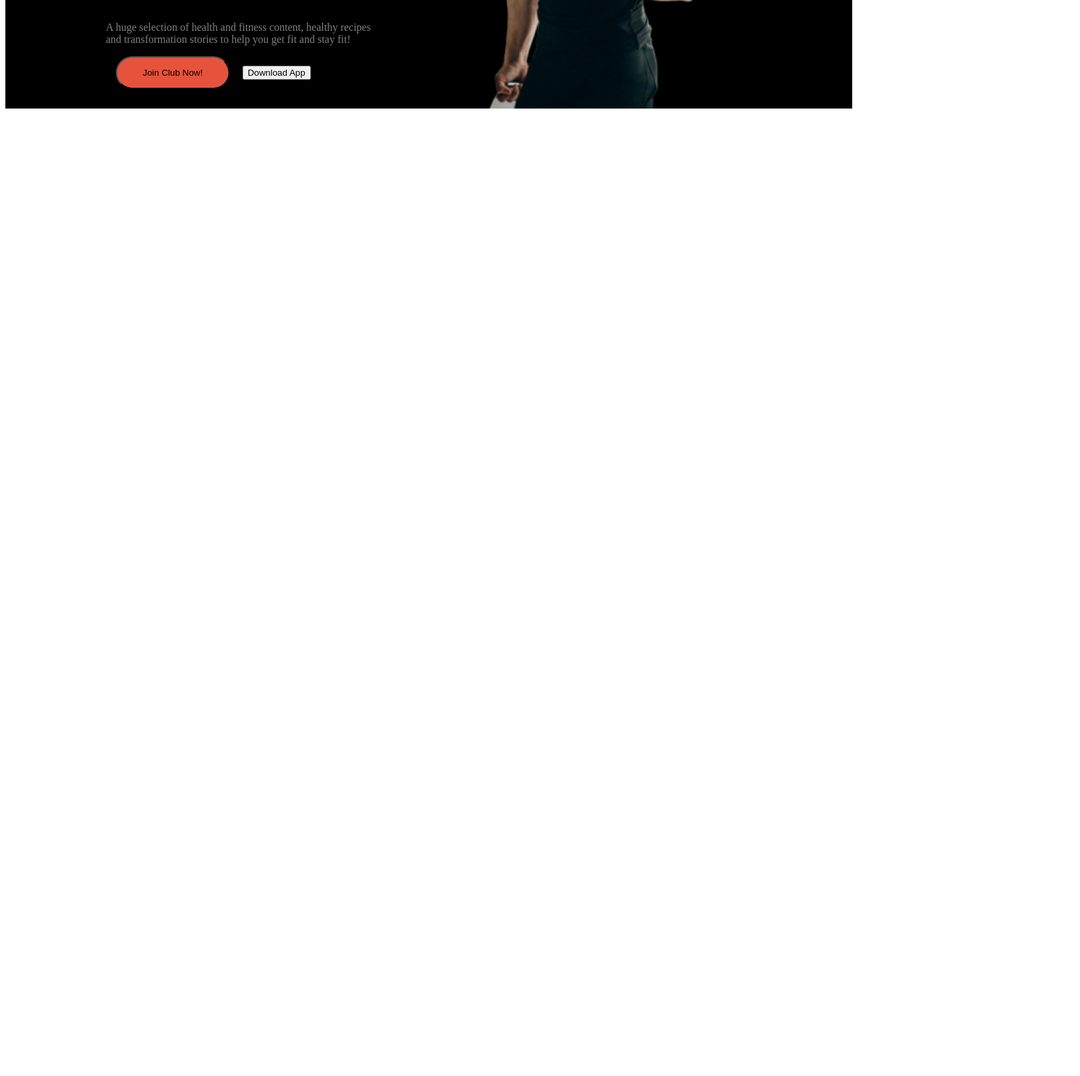
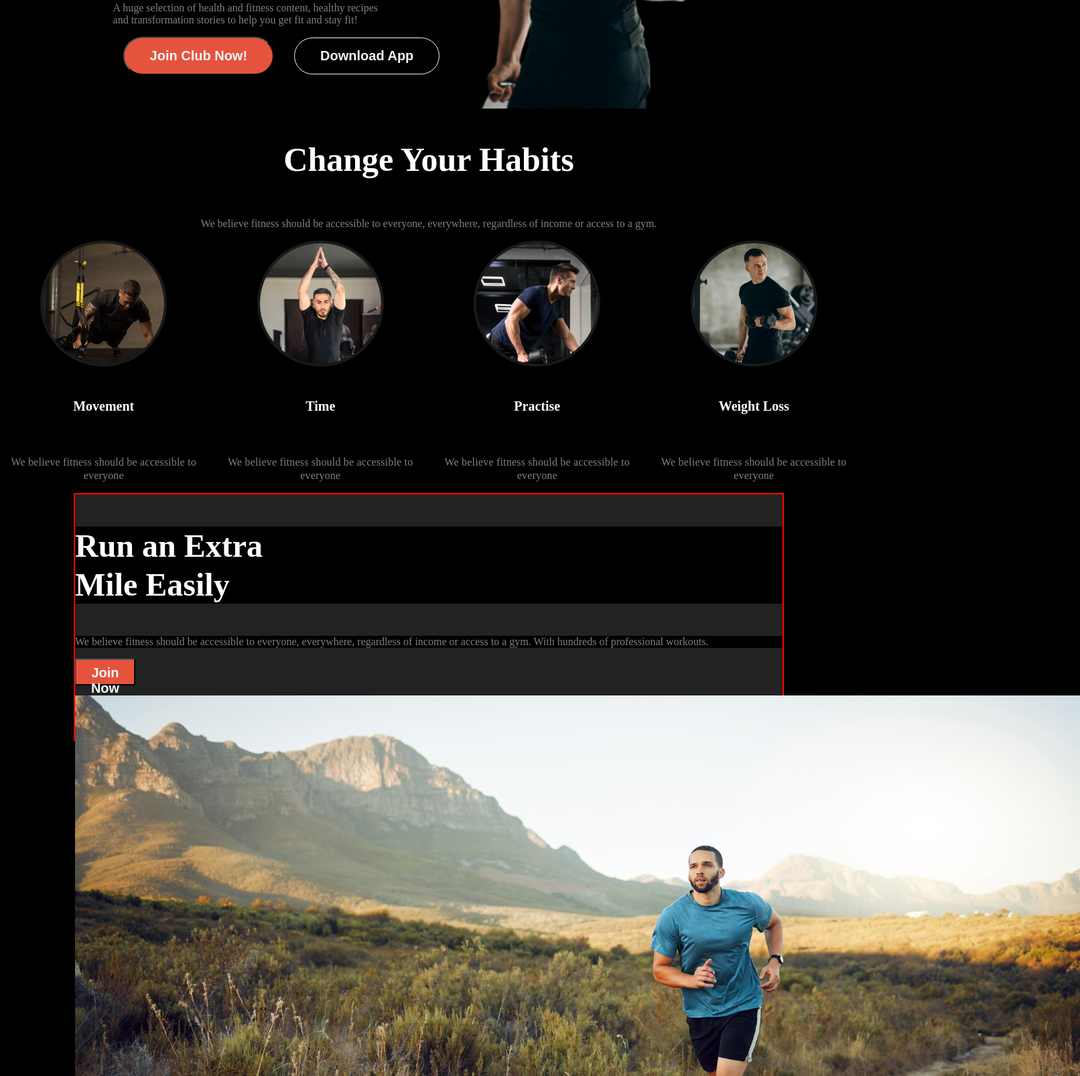
Before and after one commit to PG-sarothi89/assignment-2, a plain HTML site: page index.html in a window 1280 px wide. Shown: the part 534-2140 px from the top of the page at 67% size, 1612 px wide, since content can reach past the window. Before the commit the page ends 800 px from the top, so only its background shows below. Drawn offline with Linux system fonts and the light colour scheme.

Commit message:
4th commit

```diff
--- a/index.html
+++ b/index.html
@@ -22,12 +22,14 @@
             <div class="heading-body">
                 <h2 class="heading-body-text">Get Body in <br> Shape & Stay <br> Healthy</h2>
                 <p class="text-primary">A huge selection of health and fitness content, healthy recipes <br> and transformation stories to help you get fit and stay fit!</p>
-                <div class="heaing-btn">
-                    <button class="btn-1"> Join Club Now!</button>
-                    <button class="btn-2"> Download App</button>
-                </div>
+                  <div class="heaing-btn display">
+                    <button class="btn-1 btn-text"> Join Club Now!</button>
+                    <button class="btn-2 btn-text"> Download App</button>
+                  </div>
             </div>
-            <img src="./Resources/images/Images 2.png" alt="" class="heading-image">
+            <div class="header-image">
+                  <img src="./Resources/images/Images 2.png" alt="" class="heading-image">
+            </div>
         </div>
 
 
@@ -35,7 +37,50 @@
 
 
     </header>
-    <main></main>
+    <main>
+        <section class="Habit-change bg-primary">
+            <div class="habit-head display">
+                <h2 class="habit-text">Change Your Habits</h2>
+                <p class="text-primary">We believe fitness should be accessible to everyone, everywhere, regardless of income or access to a gym.</p>
+            </div>
+          <div class="card display">
+            <div class="card-content">
+                <img src="./Resources/images/image 3.png" alt="" class="card-image">
+                <h6 class="card-heading">Movement</h6>
+                <p class="card-text">We believe fitness should be accessible to everyone</p>
+            </div>
+            <div class="card-content ">
+                <img src="./Resources/images/image 2.png" alt="" class="card-image">
+                <h6 class="card-heading">Time</h6>
+                <p class="card-text">We believe fitness should be accessible to everyone</p>
+            </div>
+            <div class="card-content">
+                <img src="./Resources/images/image 4.png" alt="" class="card-image">
+                <h6 class="card-heading">Practise</h6>
+                <p class="card-text">We believe fitness should be accessible to everyone</p>
+            </div>
+            <div class="card-content">
+                <img src="./Resources/images/image 5.png" alt="" class="card-image">
+                <h6 class="card-heading">Weight Loss</h6>
+                <p class="card-text">We believe fitness should be accessible to everyone</p>
+            </div>
+          </div>
+          <section class="tips">
+            <div class="tips-text">
+                <h3 class="tips-heading">Run an Extra <br>
+                    Mile Easily</h3>
+                <p class="text-primary">We believe fitness should be accessible to everyone, everywhere, regardless of income or access to a gym. With hundreds of professional workouts.</p>
+                <button class="btn-primary btn-text">Join Now</button>
+            </div>
+            <div class="tips-image">
+                <img src="./Resources/images/run.jpg" alt="">
+            </div>
+          </section>
+
+
+
+        </section>
+    </main>
     <footer></footer>
 </body>
 </html>
--- a/styles.css/styles.css
+++ b/styles.css/styles.css
@@ -9,7 +9,7 @@
   font-style: normal;
 }
 /* Shared styles */
-.bg-primary{
+*{
     background-color: black;
 }
 
@@ -22,17 +22,22 @@
     display: flex;
 }
 .btn-primary{
-    background-color: rgb(230, 83, 60);
-    margin: 0 16px;
-    line-height: 25px;
-    padding: 10px 22px 10px 22px;
+
+
+width: 90px;
+height: 40px;
+
+
+padding: 8px 21px 8px 21px;
+background-color:rgb(230, 83, 60) ;
+margin: 0px auto;
 
 }
 
 .btn-text{
     font-size: 20px;
     font-weight: 600;
-
+    color: aliceblue;
 }
 .text-primary{
     color: rgba(255, 255, 255, 0.5)
@@ -44,7 +49,14 @@ background: rgb(230, 83, 60);
 margin: 0 15px;
 padding: 15px 38px 15px 38px;
 }
+ .btn-2{
+    border-radius: 40px;
+    margin: 0 15px;
+    padding: 15px 38px 15px 38px;
+    background: none;
+    border: 1px solid whitesmoke;
 
+ }
 
 /* Fitness */
 .fitness{
@@ -89,8 +101,100 @@ font-style: italic;
     text-align: left;
 }
 .main-heading{
-    justify-content: space-between;
-    align-items: center;
+    justify-content: space-around;
+
      padding-left: 150px;
     padding-right: 200px;
+    gap: 20PX;
 }
+
+
+.heaing-btn{
+    align-items: center;
+    justify-content: space-evenly;
+}
+    .habit-text{
+        font-size: 50px;
+        font-weight: 900;
+        color:  rgb(255, 255, 255);
+        line-height: 120%;
+    }
+    .habit-head{
+        flex-direction: column;
+        align-items: center;
+        justify-content: center;
+
+    }
+
+    /* card-style */
+.card{
+    display: grid;
+
+
+}
+.card-heading{
+    color: rgb(255, 255, 255);
+
+font-size: 20px;
+font-weight: 600;
+line-height: 120%;
+letter-spacing: 0%;
+text-align: left;
+}
+.card-text{
+    color: rgba(255, 255, 255, 0.5);
+
+font-size: 16px;
+font-weight: 400;
+line-height: 20px;
+letter-spacing: 0.2px;
+text-align: center;
+}
+.card-content{
+    display: flex;
+    flex-direction: column;
+    justify-content: flex-start;
+    align-items: center;
+
+}
+.card-image{
+    border: 4px solid rgba(255, 255, 255, 0.1);
+border-radius: 100px;
+}
+.card{
+    flex-direction: row;
+    align-items: center;
+    justify-content: space-around;
+    display: flex;
+    gap: 30px;
+    padding: 0;
+}
+.tips{
+    box-sizing: border-box;
+    border: red 2px solid;
+    width: 1060px;
+    height: 370px;
+    margin: 0 auto;
+    background-color: rgb(34, 34, 34);
+}
+.tips-image{
+   /* Rectangle 22 */
+position:relative;
+width: 300px;
+height: 290px;
+ border-radius: 20px;
+}
+.tips-text{
+    background-color: rgb(34, 34, 34);
+    background: transparent;
+}
+
+.tips-heading{
+    color: rgb(255, 255, 255);
+
+font-size: 48px;
+font-weight: 900;
+line-height: 120%;
+letter-spacing: 0%;
+text-align: left;
+}
```
